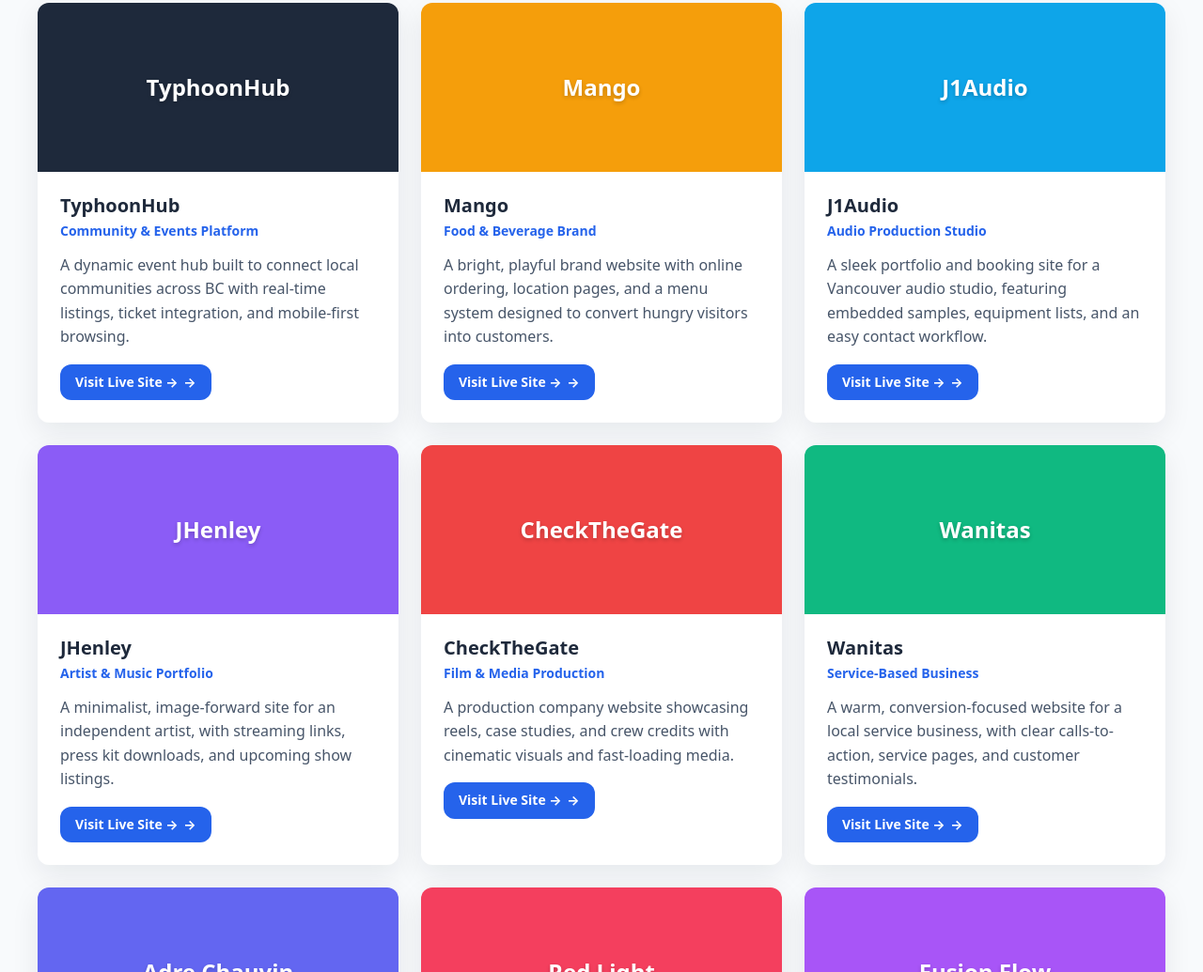
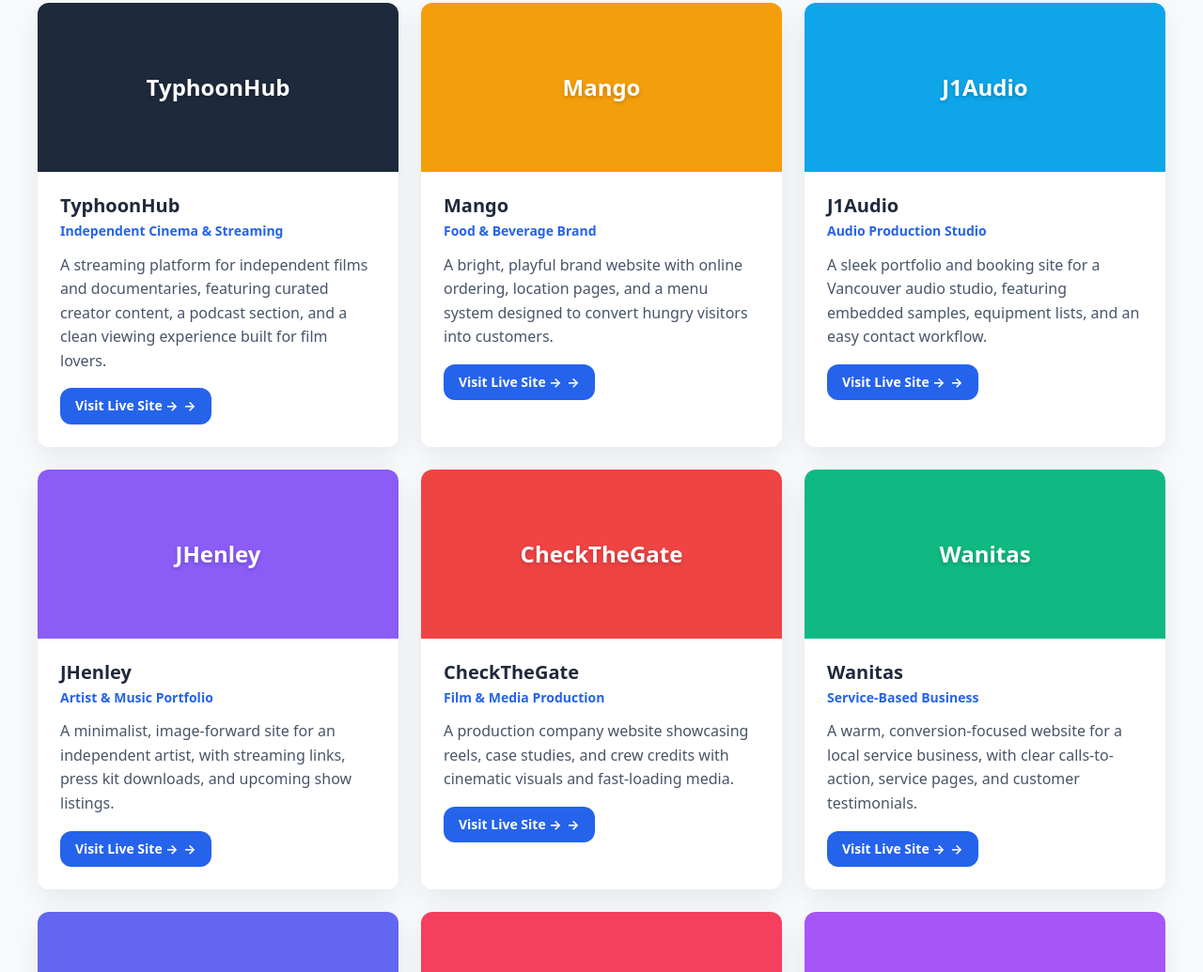
Before and after one commit to Selorm4321/BCWebcreator, a plain HTML site: page public/index.html in a window 1280 px wide. Shown: the part 1527-2562 px from the top of the page at 94% size. Drawn offline with Linux system fonts and the light colour scheme.

Commit message:
Fix TyphoonHub description — it's an independent cinema & documentary streaming platform, not an events hub

```diff
--- a/public/index.html
+++ b/public/index.html
@@ -243,8 +243,8 @@
             </div>
             <div class="portfolio-body">
               <h3>TyphoonHub</h3>
-              <p class="portfolio-tag">Community & Events Platform</p>
-              <p>A dynamic event hub built to connect local communities across BC with real-time listings, ticket integration, and mobile-first browsing.</p>
+              <p class="portfolio-tag">Independent Cinema & Streaming</p>
+              <p>A streaming platform for independent films and documentaries, featuring curated creator content, a podcast section, and a clean viewing experience built for film lovers.</p>
               <a href="https://www.typhoonhub.ca/" target="_blank" rel="noopener noreferrer" class="portfolio-link">Visit Live Site →</a>
             </div>
           </article>
```
